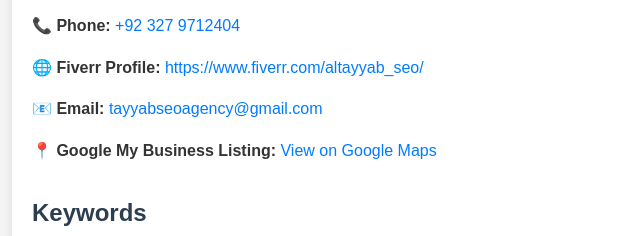
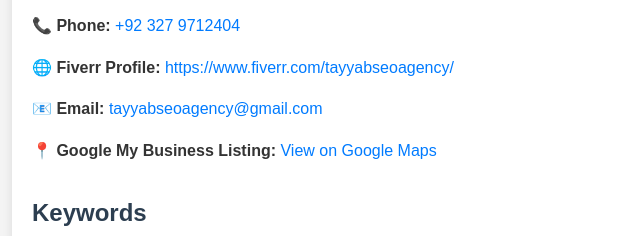
Before and after one commit to tayyabseoagency/tayyabseoagency, a plain HTML site: page index.html in a window 1280 px wide. Shown: the part 469-705 px from the top of the page, 108-748 px from the left. Drawn offline with Linux system fonts and the light colour scheme.

Commit message:
Update index.html

```diff
--- a/index.html
+++ b/index.html
@@ -69,7 +69,7 @@
       <h2>Contact Information</h2>
       <p>📍 <strong>Address:</strong> Mohalla Movia Nagar Paharpur, Dera Ismail Khan, Khyber Pakhtunkhwa 29160 Pakistan</p>
       <p>📞 <strong>Phone:</strong> <a href="tel:+923279712404">+92 327 9712404</a></p>
-      <p>🌐 <strong>Fiverr Profile:</strong> <a href="https://www.fiverr.com/tayyabseoagency" target="_blank">https://www.fiverr.com/altayyab_seo/</a></p>
+      <p>🌐 <strong>Fiverr Profile:</strong> <a href="https://www.fiverr.com/tayyabseoagency" target="_blank">https://www.fiverr.com/tayyabseoagency/</a></p>
       <p>📧 <strong>Email:</strong> <a href="mailto:altayyabseo@gmail.com">tayyabseoagency@gmail.com</a></p>
       <p>📍 <strong>Google My Business Listing:</strong> <a href="https://maps.app.goo.gl/1g8drufrffWuSmKW7" target="_blank">View on Google Maps</a></p>
     </div>
```
